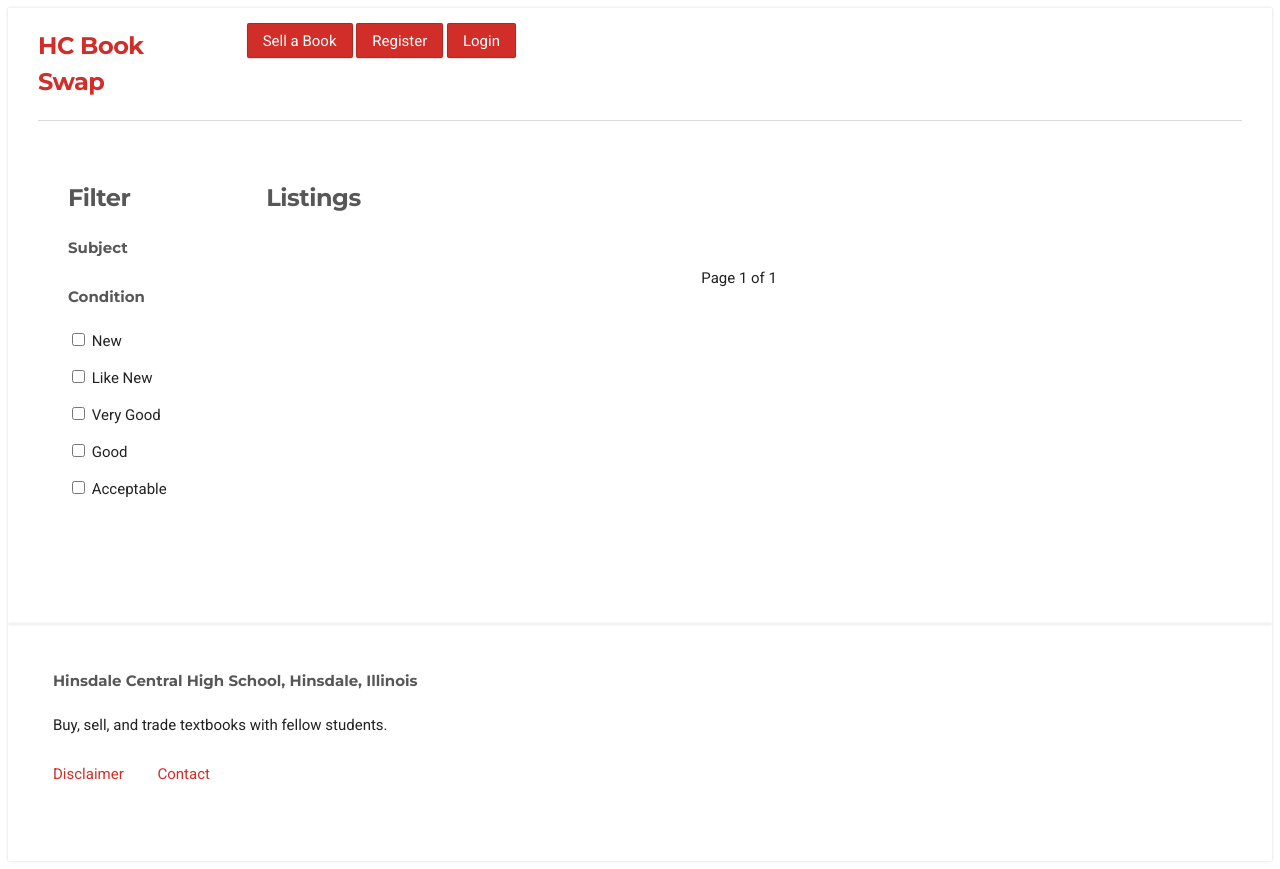
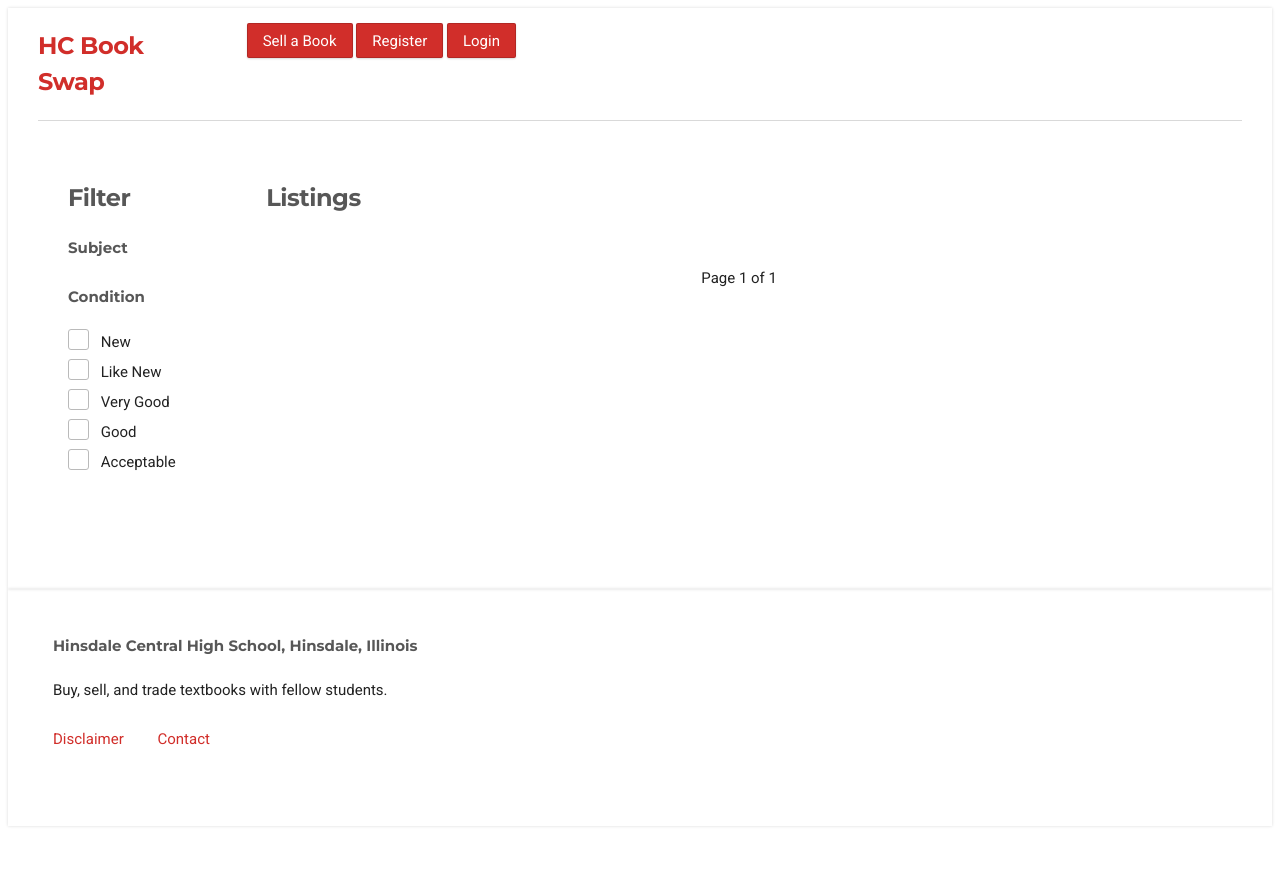
Before and after one commit to somair/hc_book_swap, a Django app: page / in a window 1280 px wide. After the commit the page ends 827 px from the top, so only its background shows below. Run offline with Django 3.2, Linux system fonts and the light colour scheme; data that the repository does not hold is empty; parts of the project's set-up code (start-up, migrations or seed data) failed here and were passed over.

Commit message:
styles: Style filter checkboxes

```diff
--- a/static/css/style.css
+++ b/static/css/style.css
@@ -69,6 +69,29 @@ a.hc-button-disabled {
     background: #BABABA;
     box-shadow: none; }
 
+.hc-checkbox input[type="checkbox"] {
+  display: none; }
+
+.hc-checkbox span {
+  cursor: pointer; }
+
+.hc-checkbox input[type="checkbox"] + span:before {
+  border: 1px solid #BABABA;
+  border-radius: 3px;
+  content: "\00a0";
+  display: inline-block;
+  margin: 0 .8em 0 0;
+  padding: 0;
+  width: 1.25em;
+  height: 1.25em; }
+
+.hc-checkbox input[type="checkbox"]:checked + span:before {
+  border: 1px solid #D12E2A;
+  background: #D12E2A;
+  color: #fff;
+  content: "\2713";
+  text-align: center; }
+
 .item-display {
   padding: 1em 1em; }
 
--- a/static/css/style.scss
+++ b/static/css/style.scss
@@ -95,6 +95,33 @@ a.hc-button-disabled {
 
 // Index page book listings filter styling
 
+.hc-checkbox input[type="checkbox"]{
+  display: none;
+}
+
+.hc-checkbox span{
+  cursor: pointer;
+}
+
+.hc-checkbox input[type="checkbox"] + span:before{
+  border: 1px solid $disabled-color;
+  border-radius: 3px;
+  content: "\00a0";
+  display: inline-block;
+  margin: 0 .8em 0 0;
+  padding: 0;
+  width: 1.25em;
+  height: 1.25em;
+}
+
+.hc-checkbox input[type="checkbox"]:checked + span:before {
+  border: 1px solid $primary-color;
+  background: $primary-color;
+  color: #fff;
+  content: "\2713";
+  text-align: center;
+}
+
 // Index page book listings
 .item-display{
   padding: 1em 1em;
```
